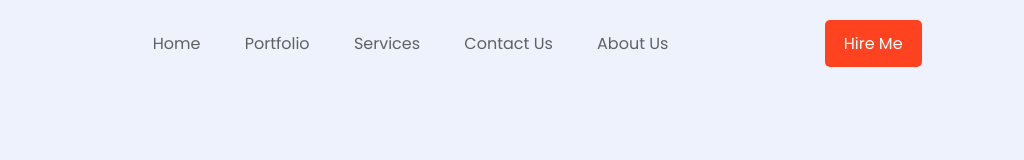
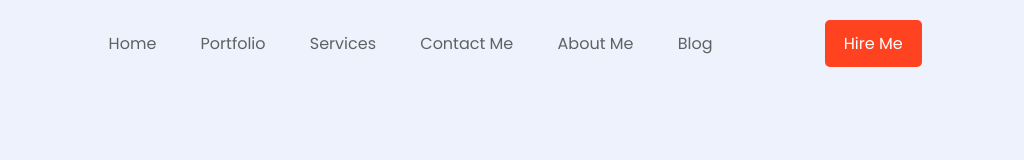
Before and after one commit to 49Mike10/MyPortfolio, a plain HTML site: page index.html in a window 1280 px wide. Shown: the top 160 px of the page, 256-1280 px from the left. Drawn offline with Linux system fonts and the light colour scheme.

Commit message:
Update index.html

```diff
--- a/index.html
+++ b/index.html
@@ -17,8 +17,9 @@
                 <li><a href="#">Home</a></li>
                 <li><a href="#">Portfolio</a></li>
                 <li><a href="#">Services</a></li>
-                <li><a href="#">Contact Us</a></li>
-                <li><a href="#">About Us</a></li>
+                <li><a href="#">Contact Me</a></li>
+                <li><a href="#">About Me</a></li>
+                 <li><a href="#">Blog</a></li>
             </ul>
             <a href="#" class="btn">Hire Me</a>
         </nav>
```
